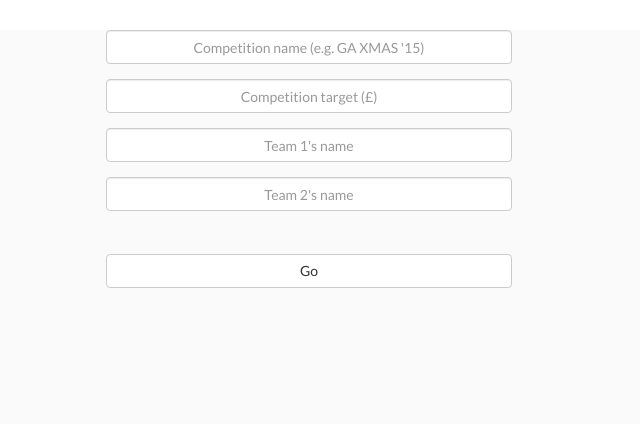
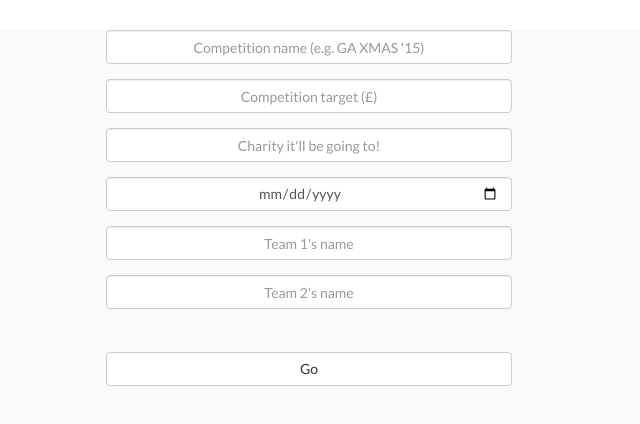
Before and after one commit to robwilson1/chariot, a website: page index.html at #!/new in a window 1280 px wide. Shown: the part 222-646 px from the top of the page, without its empty margins (331-971 px from the left). Drawn offline with nearby package versions, Linux system fonts and the light colour scheme; some packages are replaced by stand-ins of ours; no server answers.

Commit message:
Added form input fields & ng-model & ng-submit

```diff
--- a/_new2.html
+++ b/_new2.html
@@ -5,21 +5,26 @@
       <h1 id="main-heading">CHARIOT</h1>
     </div>
   </div>
-
   <div class="row">
     <div class="col-sm-4 col-sm-offset-4">
-      <form role="form" ng-submit="main.viewCompetition(competition)" id="new-competition-form">
+      <form role="form"  name="main.newCompetition" ng-submit="main.addCompetition()" id="new-competition-form">
         <div class="form-group">
-          <input type="text" name="competition-name" placeholder="Competition name (e.g. GA XMAS '15)" class="form-control" >
+          <input type="text" name="competition-name" placeholder="Competition name (e.g. GA XMAS '15)" class="form-control" ng-model="main.competition.name">
         </div>
         <div class="form-group">
-          <input type="text" name="competition-target" placeholder="Competition target (£)" class="form-control" >
+          <input type="text" name="competition-target" placeholder="Competition target (£)" class="form-control" ng-model="main.competition.target">
         </div>
         <div class="form-group">
-          <input type="text" name="competition-firstteam-name" placeholder="Team 1's name" class="form-control" >
+          <input type="text" name="competition-charity" placeholder="Charity it'll be going to!" class="form-control" ng-model="main.competition.charity">
         </div>
         <div class="form-group">
-          <input type="text" name="competition-secondteam-name" placeholder="Team 2's name" class="form-control" >
+          <input type="date" name="competition-deadline" placeholder="25/12/2015" class="form-control" ng-model="main.competition.deadline">
+        </div>
+        <div class="form-group">
+          <input type="text" name="competition-firstteam-name" placeholder="Team 1's name" class="form-control" ng-model="main.competition.first.name">
+        </div>
+        <div class="form-group">
+          <input type="text" name="competition-secondteam-name" placeholder="Team 2's name" class="form-control"  ng-model="main.competition.second.name">
         </div>
         <div class="form-group">
           <button id="main-submit" type="submit" class="btn btn-default">Go</button>
```
